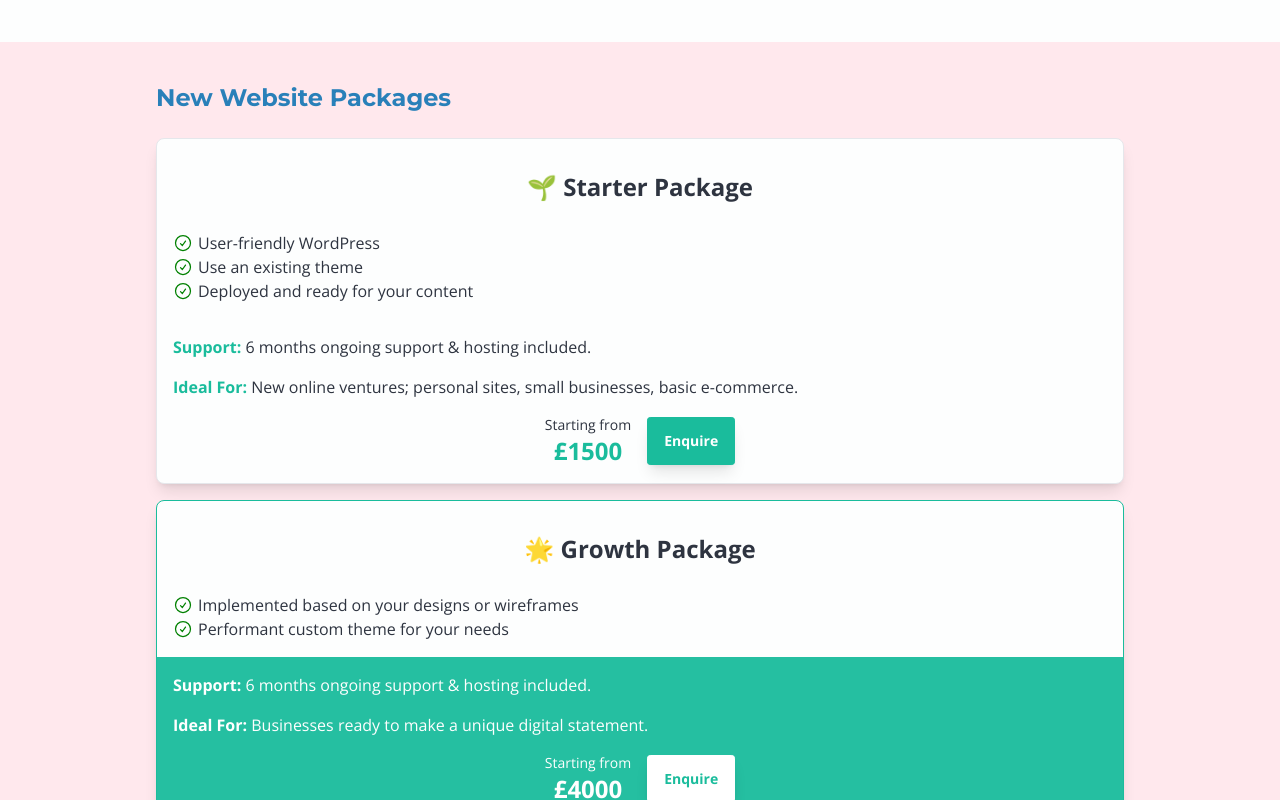
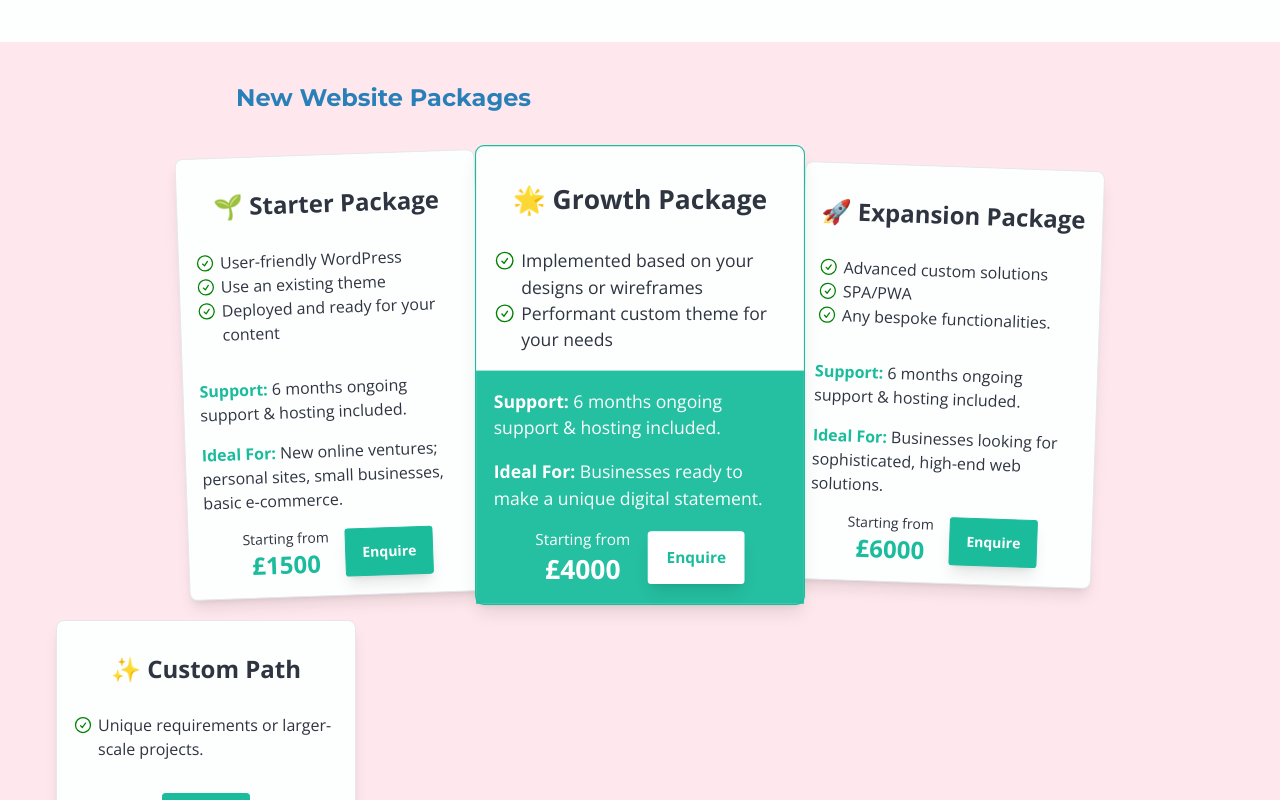
Before and after one commit to jacovanc/jaco, a Nuxt app: page / in a window 1280 px wide. Shown: the part 960-1760 px from the top of the page. Built offline with nearby package versions, Linux system fonts and the light colour scheme.

Commit message:
Pricing cards fan styling

```diff
--- a/app.vue
+++ b/app.vue
@@ -101,14 +101,17 @@
   </div>
   <!-- Packages Section -->
   <section id="packages" class="mt-10 bg-base-300 py-10">
-    <div class="container md:max-w-[800px] lg:max-w-[1000px]">
-      <h2 class="font-heading text-2xl font-bold text-primary">
+    <h2 class="container font-heading text-2xl font-bold text-primary">
       New Website Packages
     </h2>
 
-      <div class="flex flex-col gap-4 mt-6">
+    <div class="container lg:max-w-[1200px] mt-10">
+      <div
+        class="flex flex-row gap-4 sm:gap-2 mt-6 flex-wrap md:flex-nowrap justify-start lg:justify-center items-center"
+      >
         <!-- Starter Package -->
         <Package
+          class="max-w-[400px] sm:max-w-[300px] md:scale-95 lg:scale-100 md:rotate-[-2deg] md:-mr-4 lg:mr-0"
           :packageName="'🌱 Starter Package'"
           :listItems="[
             'User-friendly WordPress',
@@ -131,6 +134,7 @@
 
         <!-- Growth Package -->
         <Package
+          class="max-w-[350px] sm:max-w-[300px] md: md:scale-105 lg:scale-110 z-10 md:-mr-4 lg:mr-0"
           :packageName="'🌟 Growth Package'"
           :listItems="[
             'Implemented based on your designs or wireframes',
@@ -152,6 +156,7 @@
 
         <!-- Expansion Package -->
         <Package
+          class="max-w-[350px] sm:max-w-[300px] lg:rotate-[2deg] md:scale-95 lg:scale-100 md:rotate-[2deg]"
           :packageName="'🚀 Expansion Package'"
           :listItems="[
             'Advanced custom solutions',
@@ -171,13 +176,14 @@
           ]"
           :price="'£6000'"
         />
+      </div>
 
       <!-- Custom Path -->
       <Package
+        class="max-w-[350px] sm:max-w-[300px] lg:mt-6"
         :packageName="'✨ Custom Path'"
         :listItems="['Unique requirements or larger-scale projects.']"
       />
-      </div>
     </div>
   </section>
 
```
Lines whose indentation alone changed are shown as unchanged.
